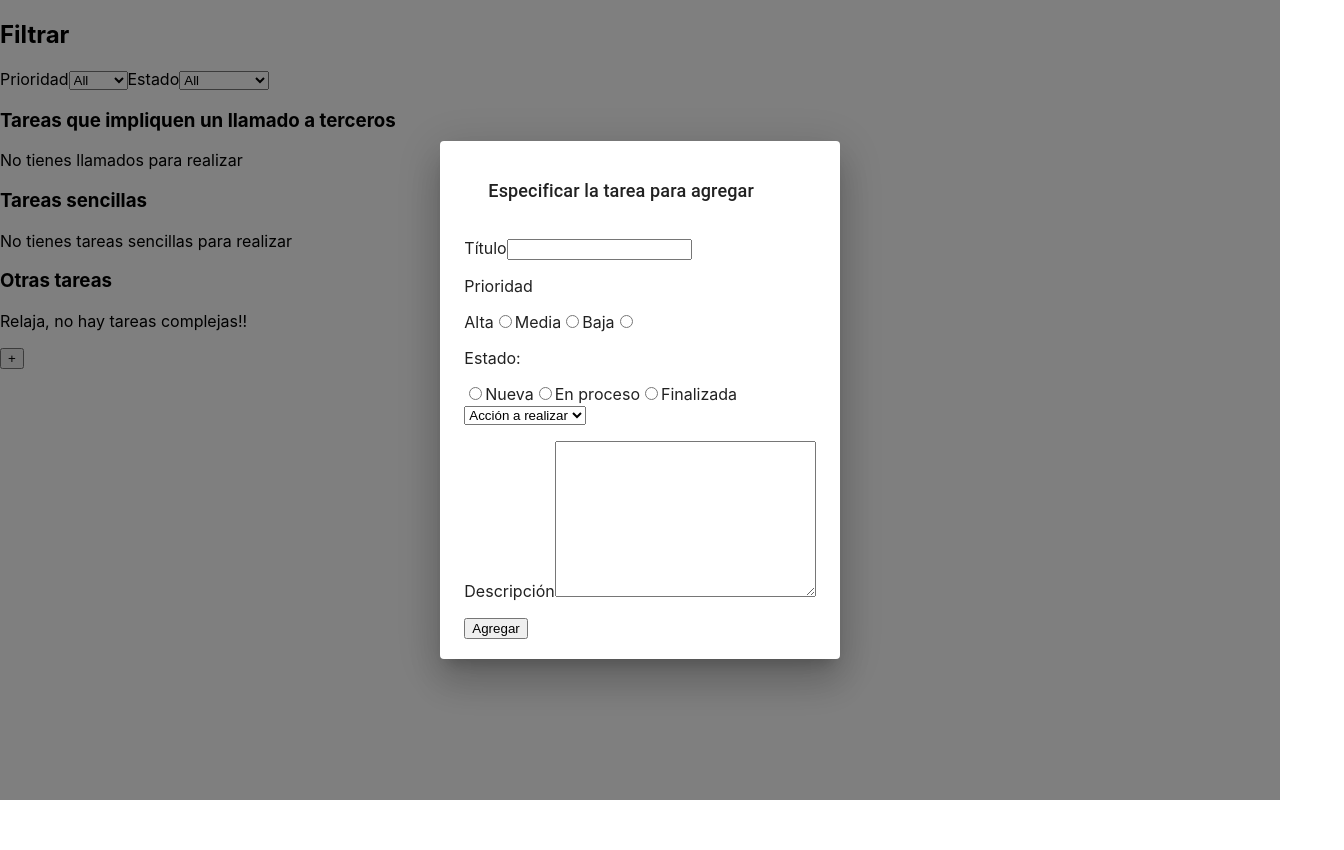
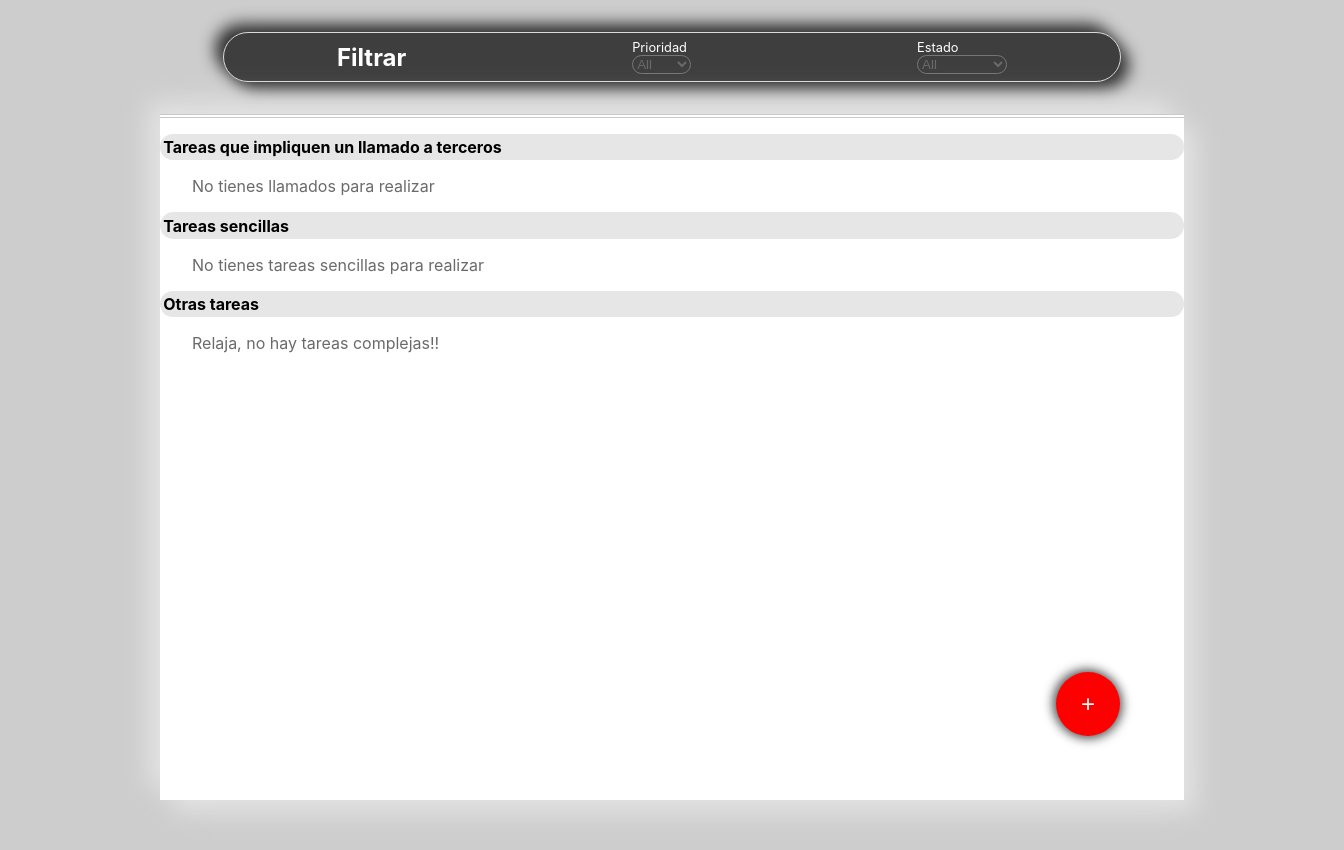
Before and after one commit to NOELIAFERRER/ToDoApp, a React (Create React App) app: page / in a window 1280 px wide. Shown: the top 850 px of the page, 1344 px wide, since content can reach past the window. Before the commit the page ends 800 px from the top, so only its background shows below. Built offline with nearby package versions, Linux system fonts and the light colour scheme.

Commit message:
stylling

```diff
--- a/src/App.css
+++ /dev/null
@@ -1,38 +0,0 @@
-.App {
-  text-align: center;
-}
-
-.App-logo {
-  height: 40vmin;
-  pointer-events: none;
-}
-
-@media (prefers-reduced-motion: no-preference) {
-  .App-logo {
-    animation: App-logo-spin infinite 20s linear;
-  }
-}
-
-.App-header {
-  background-color: #282c34;
-  min-height: 100vh;
-  display: flex;
-  flex-direction: column;
-  align-items: center;
-  justify-content: center;
-  font-size: calc(10px + 2vmin);
-  color: white;
-}
-
-.App-link {
-  color: #61dafb;
-}
-
-@keyframes App-logo-spin {
-  from {
-    transform: rotate(0deg);
-  }
-  to {
-    transform: rotate(360deg);
-  }
-}
--- a/src/App.js
+++ b/src/App.js
@@ -3,15 +3,17 @@
 import Home from "./Views/Home";
 import CreateTask from "./components/CreateTask/CreateTask";
 import Filters from "./components/Filters/Filters";
+import styles from './App.module.css'
 
 function App() {
   return (
-    <div className="App">
-    <Filters />
-    <Home />
-        {/* <Input /> */}
-     <CreateTask />
+
+    <div className={styles.container}>
+      <Filters />
+      <Home />
+      <CreateTask />
     </div>
+
   );
 }
 
--- /dev/null
+++ b/src/App.module.css
@@ -0,0 +1,12 @@
+.container {
+  /* margin: 2rem; */
+  padding: 2rem;
+  width: 100vw;
+  height: 100vh;
+  display: flex;
+  flex-direction: column;
+  align-items: center;
+  /* justify-content: center; */
+  background: #cdcdcd;
+  /* box-shadow: 12px 12px 24px #e3e3e3, -12px -12px 24px #e3e3e3; */
+}
--- a/src/Views/Home.jsx
+++ b/src/Views/Home.jsx
@@ -1,6 +1,7 @@
 import React from "react";
 import Task from "../components/Task/Task";
 import { useSelector } from "react-redux";
+import styles from './Home.module.css'
 
 const Home = () => {
   const tasks = useSelector((state) => state.tasks);
@@ -10,7 +11,7 @@ const Home = () => {
   const otherTasks = tasks.filter((el) => el.action !== "llamada" && el.action!=='single');
 
   return (
-    <div>
+    <div className={styles.container}>
       <div>
         <h3>Tareas que impliquen un llamado a terceros</h3>
         {!callTasks.length ? (
--- /dev/null
+++ b/src/Views/Home.module.css
@@ -0,0 +1,30 @@
+.container {
+    background-color: aquamarine;
+    margin: 2rem;
+    /* padding: 1rem; */
+    width: 80vw;
+    height: 100vh;
+    border-top: 0.3rem double rgb(201, 201, 201);
+    background: #ffffff;
+    box-shadow: 12px 12px 24px #e3e3e3, -12px -12px 24px #e3e3e3;
+}
+
+.container h3 {
+    padding: 0.2rem;
+    font-family: inherit;
+    font-size: 1rem;
+    /* color:#3e3e3e; */
+    border-radius: 1rem;
+    background-color: rgba(168, 168, 168, 0.288);
+    /* border-bottom: 0.1rem solid #3e3e3e; */
+}
+
+.container p{
+    margin-left: 2rem;
+    color:rgb(106, 106, 106);
+}
+
+/* .container div{
+    margin-top: 1rem;
+
+} */
--- a/src/components/CreateTask/CreateTask.jsx
+++ b/src/components/CreateTask/CreateTask.jsx
@@ -1,16 +1,12 @@
-import React, { useState } from 'react'
+import React, { useState } from "react";
 //material ui
-import {
-    Dialog,
-    DialogTitle,
-    DialogContent,
-  } from '@mui/material';
-import { useDispatch } from 'react-redux';
-import { getTasks } from '../../redux/actions';
-
+import { Dialog, DialogTitle, DialogContent } from "@mui/material";
+import { useDispatch } from "react-redux";
+import { getTasks } from "../../redux/actions";
+import styles from './CreateTask.module.css';
 
 const CreateTask = () => {
-    const [open, setOpen] = useState(true);
+  const [open, setOpen] = useState(false);
   const [input, setInput] = useState({
     title: "",
     priority: "",
@@ -20,18 +16,17 @@ const CreateTask = () => {
   const dispatch = useDispatch();
 
   const handleSubmit = (e) => {
-        e.preventDefault()
-           dispatch(getTasks(input))
-           setOpen(false)
+    e.preventDefault();
+    dispatch(getTasks(input));
+    setOpen(false);
   };
 
   const handleClick = (e) => {
-        setOpen(true)
-      }
-
+    setOpen(true);
+  };
 
   const handleClose = (reason) => {
-        if (reason === 'clickaway') {
+    if (reason === "clickaway") {
       return;
     }
     setOpen(false);
@@ -44,9 +39,9 @@ const CreateTask = () => {
     });
   };
   return (
-    <div>
+    <div className={styles.container}>
       <button onClick={handleClick}>+</button>
-        {}
+
       <Dialog
         open={open}
         keepMounted
@@ -54,7 +49,7 @@ const CreateTask = () => {
         aria-labelledby="form-dialog-title"
       >
         <DialogContent>
-          <DialogTitle sx={{ width: '100%', fontSize: 18 }}>
+          <DialogTitle sx={{ width: "100%", fontSize: 18 }}>
             Especificar la tarea para agregar
           </DialogTitle>
 
@@ -161,26 +156,10 @@ const CreateTask = () => {
 
             <button type="submit">Agregar</button>
           </form>
+        </DialogContent>
+      </Dialog>
+    </div>
+  );
+};
 
-          </DialogContent>
-          {/* <DialogActions>
-          <Button
-            onClick={handleSubmit}
-            color="primary"
-            sx={{ width: '100%', fontSize: 12 }}
-          >
-            Continuar con la compra
-          </Button> */}
-          {/* {success && <FlashMsg></FlashMsg>}   */}
-          {/* {checkout && <Checkout order={order}></Checkout>}       */}
-        {/* </DialogActions> */}
-
-      </Dialog>
-
-
-
-        </div>
-  )
-}
-
-export default CreateTask
+export default CreateTask;
--- /dev/null
+++ b/src/components/CreateTask/CreateTask.module.css
@@ -0,0 +1,13 @@
+.container button {
+    background-color: red;
+    box-shadow: 0.1rem 0.1rem 0.7rem #5e5e5e, -0.1em -0.1rem 0.7rem #5e5e5e;
+    color: white;
+    font-size: 1.5rem;
+    border: none;
+    position: fixed;
+    bottom: 4rem;
+    right: 10rem;
+    border-radius: 50%;
+    width: 4rem;
+    height: 4rem;
+}
--- a/src/components/Filters/Filters.jsx
+++ b/src/components/Filters/Filters.jsx
@@ -1,22 +1,22 @@
-import React, { useState } from "react";
+import React from "react";
 import { useDispatch } from "react-redux";
 import { filterTasks } from "../../redux/actions";
+import styles from './Filters.module.css'
 
 const Filters = () => {
-
   const dispatch = useDispatch();
-
 
   const handleChange = (e) => {
     dispatch(filterTasks(e.target.value));
-    return () =>{
-    dispatch(filterTasks('All'))
-    }
+    return () => {
+      dispatch(filterTasks("All"));
+    };
   };
 
   return (
-    <div>
+    <div className={styles.container}>
       <h2>Filtrar</h2>
+      <div>
       <label htmlFor="Priority">Prioridad</label>
       <select name="Pioridad" id="pri" onChange={(e) => handleChange(e)}>
         <option name="All" value="All">
@@ -32,7 +32,8 @@ const Filters = () => {
           Baja
         </option>
       </select>
-
+      </div>
+      <div>
       <label htmlFor="Estado">Estado</label>
       <select name="Estado" id="est" onChange={(e) => handleChange(e)}>
         <option name="All" value="All">
@@ -48,6 +49,7 @@ const Filters = () => {
           Finalizada
         </option>
       </select>
+      </div>
     </div>
   );
 };
--- /dev/null
+++ b/src/components/Filters/Filters.module.css
@@ -0,0 +1,28 @@
+.container {
+  width: 70vw;
+  height: 6vh;
+  display: flex;
+  align-items: center;
+  justify-content: space-around;
+  border: 0.1rem solid rgb(218, 217, 217);
+  border-radius: 3rem;
+  background: #3e3e3e;
+  box-shadow: 0.5rem 0.5rem 1rem #313131, -0.5rem -0.5rem 1rem #313131;
+  color: white;
+}
+
+.container div {
+  display: flex;
+  flex-direction: column;
+  justify-content: space-around;
+}
+
+.container label {
+  font-size: 0.8rem;
+}
+
+.container select {
+  background: none;
+  border-radius: 2rem;
+  color: rgb(106, 106, 106);
+}
--- a/src/components/Task/Task.jsx
+++ b/src/components/Task/Task.jsx
@@ -8,7 +8,8 @@ const Task = ({ task }) => {
   const { title, priority, status, description } = task;
   const dispatch = useDispatch();
 
-  // const handleChange = (e) => {
+  //transformo el título en camelCase:
+  const titleToCamelCase = title[0].toUpperCase().concat(title.slice(1))
 
   const handleClick = (e) => {
     console.log("task", task);
@@ -22,27 +23,25 @@ const Task = ({ task }) => {
   };
 
   return (
+    // <div className={styles.container}>
     <div className={styles.container}>
-      <div className={styles.task}>
-        <span>{title.toUpperCase()}</span>
-        <button onClick={handleOnClick}>Eliminar Tarea</button>
+      <span>{titleToCamelCase}</span>
 
       <div className={styles.description}>
         <p> {description}</p>
       </div>
-        <div className={styles.info}>          <div>
+      <div className={styles.info}>
+
+        <div >
           {/* <div className={styles.status}> */}
-
 
           <span>Prioridad:</span>
           <span>{priority}</span>
 
-
           {/* <span>{priority}</span> */}
           {/* </div> */}
 
-
-            <div className={styles.options} id='options'>
+          <div className={styles.options} id="options">
             <input
               type="radio"
               id="Alta"
@@ -71,17 +70,16 @@ const Task = ({ task }) => {
             />
             <label for="Baja">Baja</label>
           </div>
-            <label htmlFor="options">(Modificar)</label>
-            {/* <p>Modificar</p> */}
+          {/* <label htmlFor="options" >(Modificar)</label> */}
+
         </div>
-
-          <div>
+        <div >
           {/* <div className={styles.status}> */}
           <span>Estado:</span>
           <span>{status}</span>
           {/* </div> */}
 
-            <div className={styles.options} id='options'>
+          <div className={styles.options} id="options">
             <input
               type="radio"
               id="nueva"
@@ -110,11 +108,14 @@ const Task = ({ task }) => {
             />
             <label htmlFor="finalizada">Finalizada</label>
           </div>
-            <label htmlFor="options">(Modificar)</label>
+          {/* <label htmlFor="options">(Modificar)</label> */}
+        </div>
+        <div>
+          <button onClick={handleOnClick}>Eliminar Tarea</button>
         </div>
       </div>
     </div>
-    </div>
+    // </div>
   );
 };
 
--- a/src/components/Task/Task.module.css
+++ b/src/components/Task/Task.module.css
@@ -1,77 +1,52 @@
 .container {
-    background-color: red;
-
-}
-.task {
-    display: flex;
-    flex-direction: column;
-    /* display: grid;
+  /* background-color: aqua; */
+  width: 80vw;
+  display: flex;
+  flex-direction: column;
+  justify-content: center;
+  border-bottom: 0.1rem solid rgba(0, 0, 0, 0.107);
+  /* display: grid;
     grid-template-columns: 1fr 1fr 1fr;
     grid-template-rows: 1fr 1fr 1fr; */
 }
 
-.task span{
-  padding-left: 0.6rem;
-  /* border-bottom: 1px solid black; */
-    /* grid-column: 1/3;
-    grid-row: 1 */
+.container span {
+  margin-left: 1rem;
 }
 
-.task button{
-    /* grid-column: 3 */
-    width: 5rem;
-    align-self: flex-end;
+.container button {
+  width: 8vw;
+  height: 3vh;
+  /* align-self: flex-end; */
+  border: 0.1rem solid rgb(218, 217, 217);
+  border-radius: 1rem;
+  background: #3e3e3e;
+  box-shadow: 0.3rem 0.3rem 0.7rem #313131, -0.3em -0.3rem 0.7rem #313131;
+  color: white;
+  font-size: 0.6rem;
 }
 
-.description{
-    justify-content: stretch;
-    /* grid-column:1/4;
-    grid-row: 2 */
+.info {
+  /* background-color: green; */
+  /* width: 80vw; */
+  display: flex;
+  flex-direction: row;
+  justify-content: space-around;
 }
 
-/* .details{ */
-.info{
-
-    display: flex;
-    flex-direction: row;
-    margin-left: 3rem;
-    padding-left: 10rem
+.status {
+  /* background-color: blue; */
+  display: flex;
+  flex-direction: column;
 }
 
-/* .status {
-    background-color: blue;
-    display: flex;
-    flex-direction: column
-} */
-
 .options {
-    /* border: 2px solid black; */
-    width: 20vw;
-    background-color: rgba(255, 255, 255, 0.33);
-
-    border-radius: 2px;
-    color: yellow;
-    display: flex;
-    flex-direction: row;
+  /* background-color: red; */
+  width: 20vw;
+  margin: 1rem 3rem 1rem 3rem;
+  border-radius: 2px;
+  color: black;
+  display: flex;
+  flex-direction: row;
+  font-size: 0.8rem;
 }
-/* .priority {
-    background-color: yellow;
-    display: flex;
-    flex-direction: row;
-} */
-
-.status {
-    background-color: aquamarine;
-
-}
-.container div {
-    /* background: green; */
-    /* border: 2px solid black;
-    border-radius: 1rem; */
-    margin: 0rem;
-    /* display: flex;
-    flex-direction: column */
-    /* display:flex; */
-
-}
-    /* padding: 1rem; */
```
Lines whose indentation alone changed are shown as unchanged.
